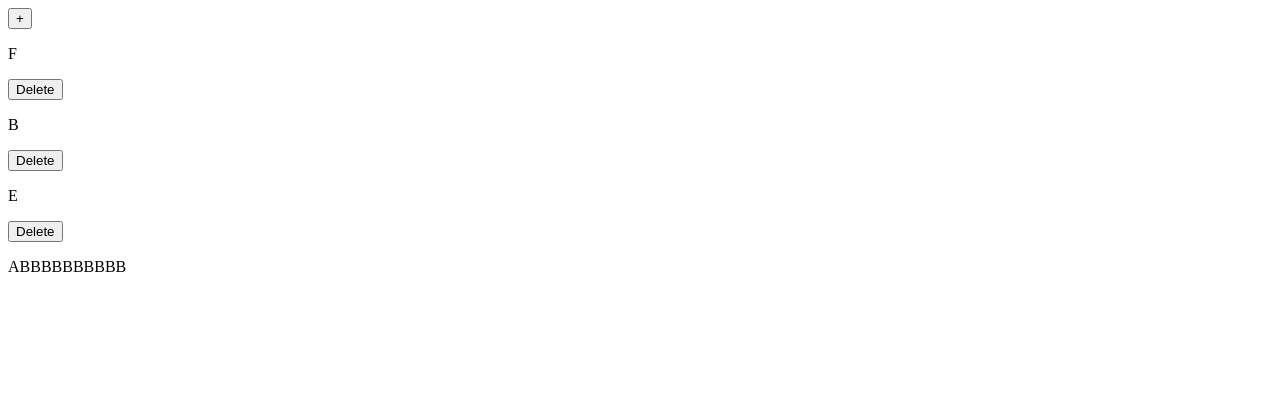
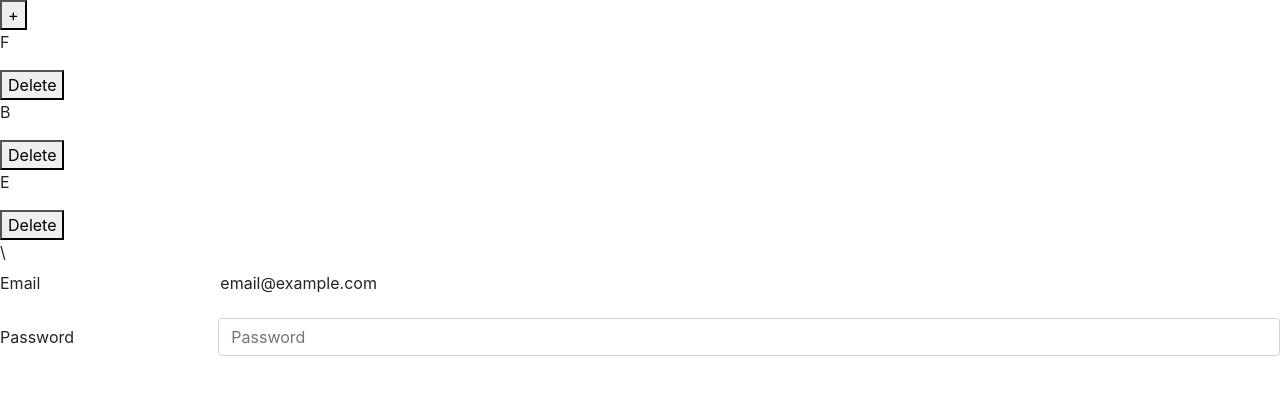
Before and after one commit to vutuanhai237/JewelleryShopManagement, a React (Create React App) app: page / in a window 1280 px wide. Shown: the top 394 px of the page. Built offline with nearby package versions, Linux system fonts and the light colour scheme.

Commit message:
Add some components
Login: login form
Register: register form
Employee_create_bill: purchase_info, customer_info, item_info.
Add CDN react-bootstrap

```diff
--- a/public/index.html
+++ b/public/index.html
@@ -10,35 +10,18 @@
       content="Web site created using create-react-app"
     />
     <link rel="apple-touch-icon" href="%PUBLIC_URL%/logo192.png" />
-    <!--
-      manifest.json provides metadata used when your web app is installed on a
-      user's mobile device or desktop. See https://developers.google.com/web/fundamentals/web-app-manifest/
-    -->
     <link rel="manifest" href="%PUBLIC_URL%/manifest.json" />
-    <!--
-      Notice the use of %PUBLIC_URL% in the tags above.
-      It will be replaced with the URL of the `public` folder during the build.
-      Only files inside the `public` folder can be referenced from the HTML.
+    <title>Cửa hàng vàng bạc đá quý</title>
+    <link
+      rel="stylesheet"
+      href="https://stackpath.bootstrapcdn.com/bootstrap/4.3.1/css/bootstrap.min.css"
+      integrity="sha384-ggOyR0iXCbMQv3Xipma34MD+dH/1fQ784/j6cY/iJTQUOhcWr7x9JvoRxT2MZw1T"
+      crossorigin="anonymous"
+    />
+  </head>
 
-      Unlike "/favicon.ico" or "favicon.ico", "%PUBLIC_URL%/favicon.ico" will
-      work correctly both with client-side routing and a non-root public URL.
-      Learn how to configure a non-root public URL by running `npm run build`.
-    -->
-    <title>React App</title>
-  </head>
   <body>
     <noscript>You need to enable JavaScript to run this app.</noscript>
     <div id="root"></div>
-    <!--
-      This HTML file is a template.
-      If you open it directly in the browser, you will see an empty page.
-
-      You can add webfonts, meta tags, or analytics to this file.
-      The build step will place the bundled scripts into the <body> tag.
-
-      To begin the development, run `npm start` or `yarn start`.
-      To create a production bundle, use `npm run build` or `yarn build`.
-    -->
-    <p id="detail">ABBBBBBBBBB</p>
   </body>
 </html>
--- /dev/null
+++ b/src/components/bill/purchase_input.js
@@ -0,0 +1,39 @@
+import React from "react";
+import { connect } from "react-redux";
+import { Form, Button, Col, Row } from "react-bootstrap";
+import * as action from "../../actions/item_action";
+
+
+
+
+
+class PurchaseInput extends React.Component {
+    render() {
+        return (
+            <Form>
+                <Form.Group as={Row} controlId="formPlaintextEmail">
+                    <Form.Label column sm="2">
+                        Email
+                    </Form.Label>
+                    <Col sm="10">
+                        <Form.Control plaintext readOnly defaultValue="email@example.com" />
+                    </Col>
+                </Form.Group>
+
+                <Form.Group as={Row} controlId="formPlaintextPassword">
+                    <Form.Label column sm="2">
+                        Password
+                    </Form.Label>
+                    <Col sm="10">
+                        <Form.Control type="password" placeholder="Password" />
+                    </Col>
+                </Form.Group>
+            </Form>
+        );
+    }
+}
+
+
+export default connect(function (state) {
+    return;
+})(PurchaseInput);
--- a/src/components/layout/App.js
+++ b/src/components/layout/App.js
@@ -1,10 +1,16 @@
 import React from "react";
 import List from "./List";
+import LoginForm from "../../containers/login/login_form"
+import RegisterForm from "../../containers/register/register_form"
+import Purchase from "../../components/bill/purchase_input"
+
 function App() {
   return (
     <div className="App">
       <List>
-      </List>
+      </List>\
+
+      <Purchase/>
     </div>
   );
 }
--- /dev/null
+++ b/src/containers/login/login_form.js
@@ -0,0 +1,38 @@
+import React from "react";
+import { connect } from "react-redux";
+import { Form, Button } from "react-bootstrap";
+import * as action from "../../actions/item_action";
+class LoginForm extends React.Component {
+    render() {
+        return (
+            <Form>
+                <Form.Label>Địa chỉ Email</Form.Label>
+                {/* Mail */}
+                <Form.Group controlId="formBasicEmail">
+                    <Form.Label>Địa chỉ Email</Form.Label>
+                    <Form.Control type="email" placeholder="Enter email" />
+                    <Form.Text className="text-muted">
+                        Hãy nhập đúng định dạng email.
+                    </Form.Text>
+                </Form.Group>
+                {/* Password */}
+                <Form.Group controlId="formBasicPassword">
+                    <Form.Label>Mật khẩu</Form.Label>
+                    <Form.Control type="password" placeholder="Password" />
+                </Form.Group>
+                <Form.Group controlId="formBasicCheckbox">
+                    <Form.Check type="checkbox" label="Ghi nhớ đăng nhập" />
+                </Form.Group>
+                {/* Submit */}
+                <Button variant="primary" type="submit">
+                    Đăng nhập
+                </Button>
+            </Form>
+        );
+    }
+}
+
+
+export default connect(function (state) {
+    return;
+})(LoginForm);
--- /dev/null
+++ b/src/containers/register/register_form.js
@@ -0,0 +1,49 @@
+import React from "react";
+import { connect } from "react-redux";
+import { Form, Button } from "react-bootstrap";
+import * as action from "../../actions/item_action";
+class RegisterForm extends React.Component {
+    render() {
+        return (
+            <Form>
+                {/* Mail */}
+                <Form.Group controlId="formBasicEmail">
+                    <Form.Label>Địa chỉ Email</Form.Label>
+                    <Form.Control type="email" placeholder="Enter email" />
+                    <Form.Text className="text-muted">
+                        Hãy nhập đúng định dạng email.
+                    </Form.Text>
+                </Form.Group>
+                {/* Mật khẩu mail */}
+                <Form.Group controlId="formBasicPassword">
+                    <Form.Label>Mật khẩu</Form.Label>
+                    <Form.Control type="password" placeholder="Password" />
+                </Form.Group>
+                {/* Thông tin người dùng: username, mật khẩu, mật khẩu lần 2 */}
+                <Form.Group>
+                    <Form.Label>Họ và tên</Form.Label>
+                    <br />
+                    <Form.Control size="sm" type="text" placeholder="Ví dụ: Nguyễn Văn A" />
+                    <br />
+                    <Form.Label>Mật khẩu đăng nhập</Form.Label>
+                    <br />
+                    <Form.Control size="sm" type="text" placeholder="Ví dụ: 1A2B3c4d" />
+                    <br />
+                    <Form.Label>Nhập lại mật khẩu</Form.Label>
+                    <br />
+                    <Form.Control size="sm" type="text" placeholder="Nhập chính xác như trường phía trên" />
+                </Form.Group>
+                { /* Submit */}
+
+                <Button variant="primary" type="submit">
+                    Đăng ký
+                </Button>
+            </Form>
+        );
+    }
+}
+
+
+export default connect(function (state) {
+    return;
+})(RegisterForm);
```
Also changed, not shown: src/components/bill/item_info_small.js (added, +23 -0 lines), src/components/bill/customer_input.js (added), src/containers/employee_create_bill/employee_create_bill_form.js (added).
